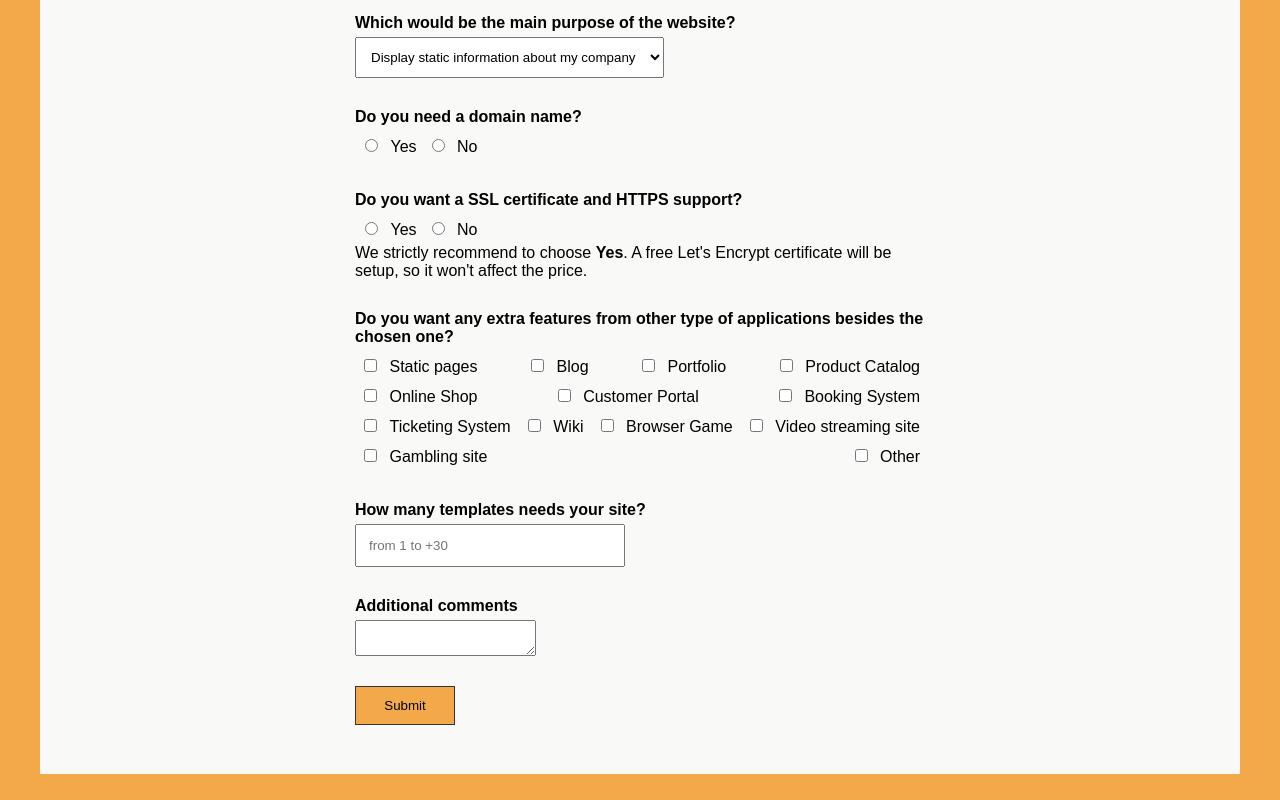
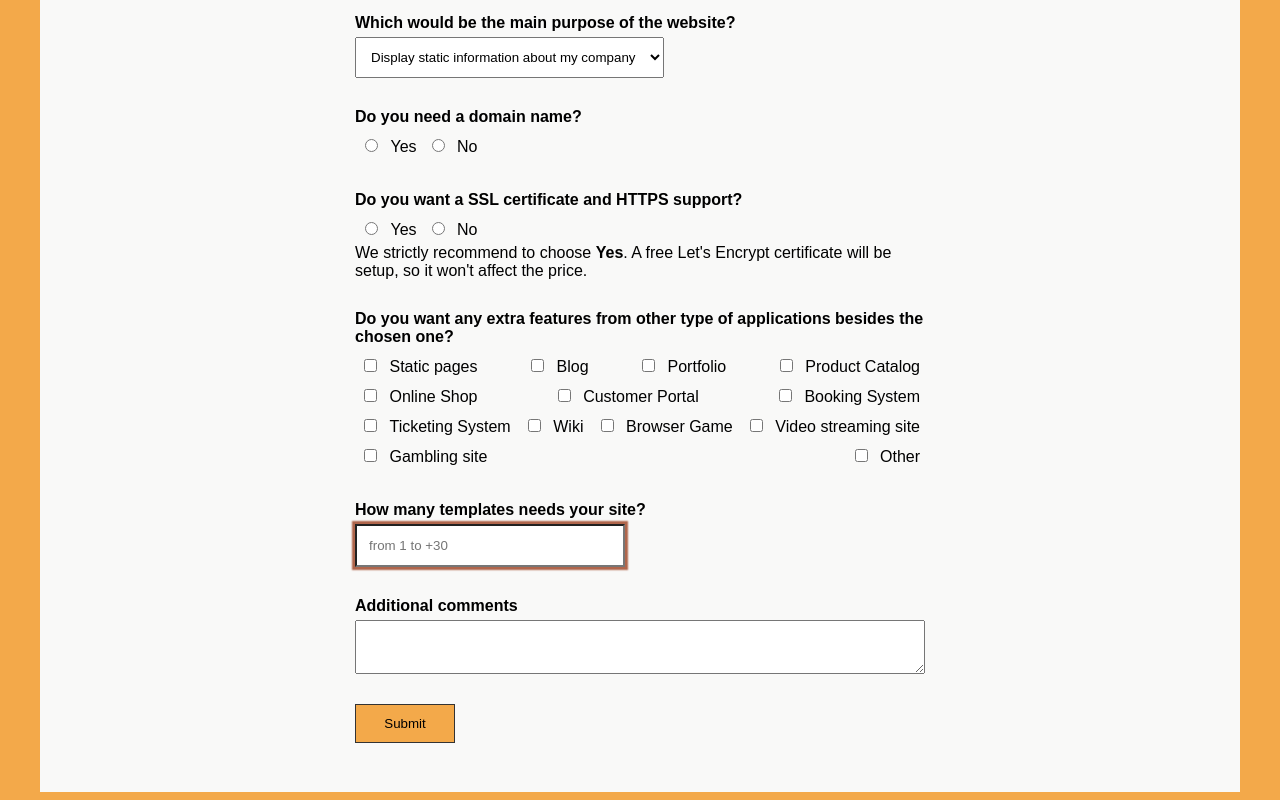
Before and after one commit to yeraycat/simple-survey-form, a plain HTML site: page index.html in a window 1280 px wide. Shown: the part 343-1143 px from the top of the page. Drawn offline with Linux system fonts and the light colour scheme.

Commit message:
Styles for textarea and error color

```diff
--- a/styles.css
+++ b/styles.css
@@ -83,6 +83,15 @@ select {
     padding: 11px;
 }
 
+textarea {
+    width: 100%;
+    padding: 11px;
+}
+
+input:invalid {
+    box-shadow: #B0664C 0px 0px 1.5px 3px;
+}
+
 button {
     padding: 11px;
     background-color: #F3A94A;
```
